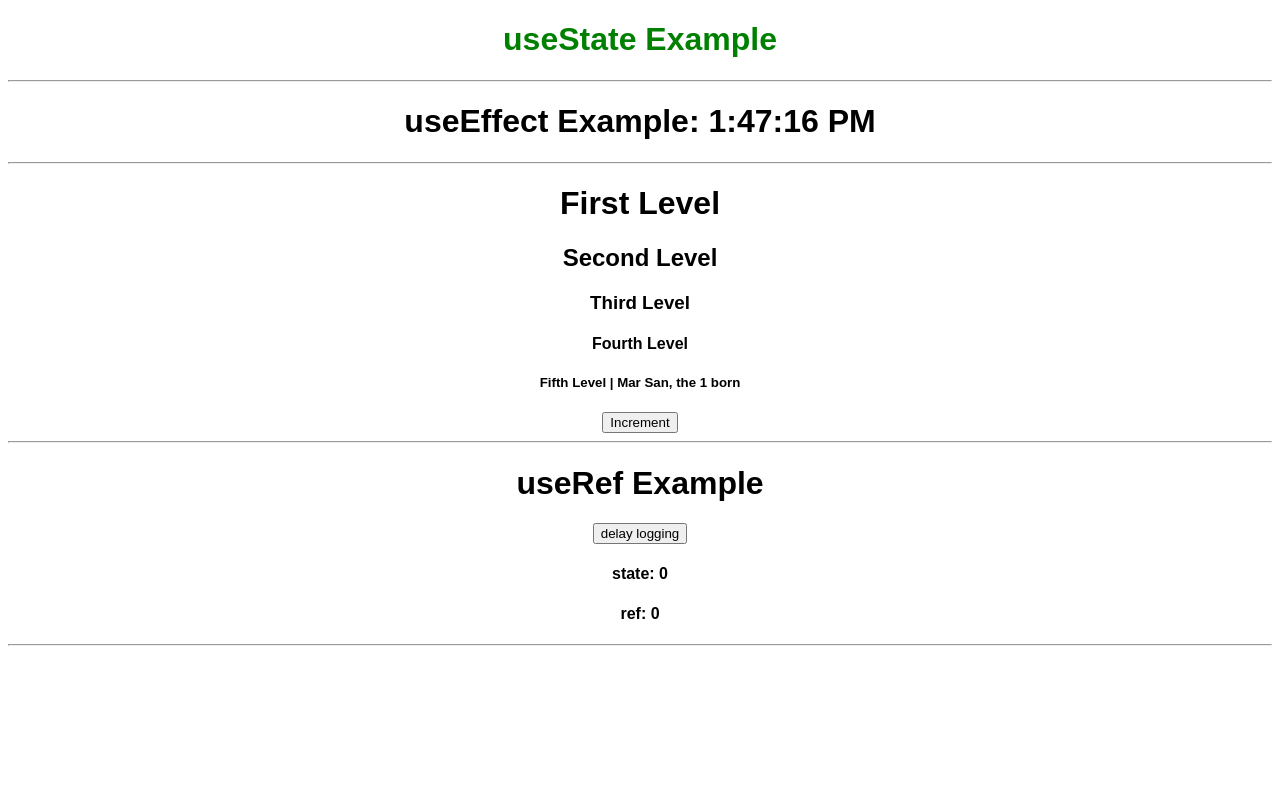
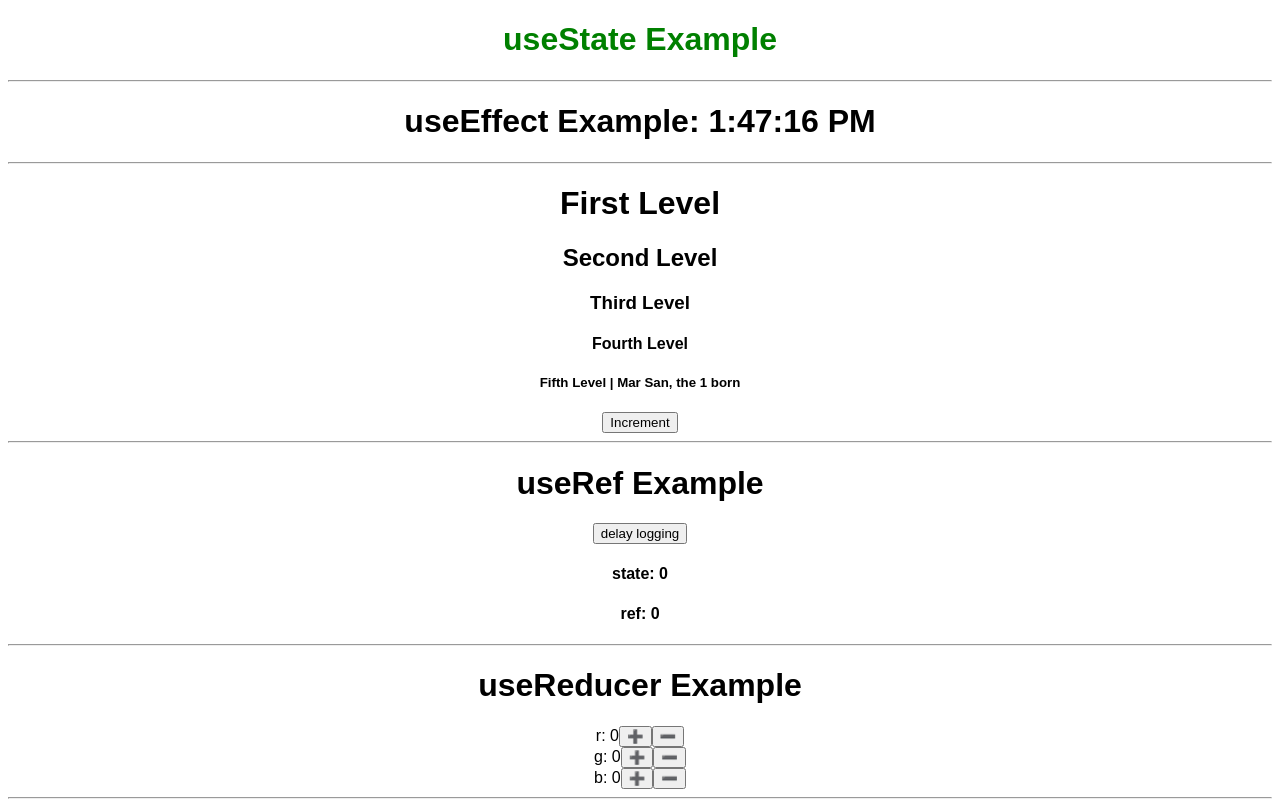
Before and after one commit to manuel-valles/react-hooks-in-depth, a React (Vite) app: page / in a window 1280 px wide. Built offline with nearby package versions, Linux system fonts and the light colour scheme.

Commit message:
useReducer

```diff
--- a/src/App.js
+++ b/src/App.js
@@ -2,6 +2,7 @@
 import { render } from 'react-dom';
 import ContextComponent from './Context';
 import EffectComponent from './Effect';
+import ReducerComponent from './Reducer';
 import RefComponent from './Ref';
 import StateComponent from './State';
 
@@ -17,6 +18,8 @@
         <hr />
         <RefComponent />
         <hr />
+        <ReducerComponent />
+        <hr />
       </div>
     </React.StrictMode>
   );
--- /dev/null
+++ b/src/Reducer.js
@@ -0,0 +1,50 @@
+import React, { useReducer } from 'react';
+
+const limitRGB = (num) => (num < 0 ? 0 : num > 255 ? 255 : num);
+const step = 50;
+
+const reducer = (state, action) => {
+  switch (action.type) {
+    case 'INCREMENT_R':
+      return Object.assign({}, state, { r: limitRGB(state.r + step) });
+    case 'DECREMENT_R':
+      return Object.assign({}, state, { r: limitRGB(state.r - step) });
+    case 'INCREMENT_G':
+      return Object.assign({}, state, { g: limitRGB(state.g + step) });
+    case 'DECREMENT_G':
+      return Object.assign({}, state, { g: limitRGB(state.g - step) });
+    case 'INCREMENT_B':
+      return Object.assign({}, state, { b: limitRGB(state.b + step) });
+    case 'DECREMENT_B':
+      return Object.assign({}, state, { b: limitRGB(state.b - step) });
+    default:
+      return state;
+  }
+};
+
+const ReducerComponent = () => {
+  const [{ r, g, b }, dispatch] = useReducer(reducer, { r: 0, g: 0, b: 0 });
+
+  return (
+    <div>
+      <h1 style={{ color: `rgb(${r}, ${g}, ${b})` }}>useReducer Example</h1>
+      <div>
+        <span>{`r: ${r}`}</span>
+        <button onClick={() => dispatch({ type: 'INCREMENT_R' })}>➕</button>
+        <button onClick={() => dispatch({ type: 'DECREMENT_R' })}>➖</button>
+      </div>
+      <div>
+        <span>{`g: ${g}`}</span>
+        <button onClick={() => dispatch({ type: 'INCREMENT_G' })}>➕</button>
+        <button onClick={() => dispatch({ type: 'DECREMENT_G' })}>➖</button>
+      </div>
+      <div>
+        <span>{`b: ${b}`}</span>
+        <button onClick={() => dispatch({ type: 'INCREMENT_B' })}>➕</button>
+        <button onClick={() => dispatch({ type: 'DECREMENT_B' })}>➖</button>
+      </div>
+    </div>
+  );
+};
+
+export default ReducerComponent;
```
Also changed, not shown: 1 other file (tests, documents, lock files or other folders).
